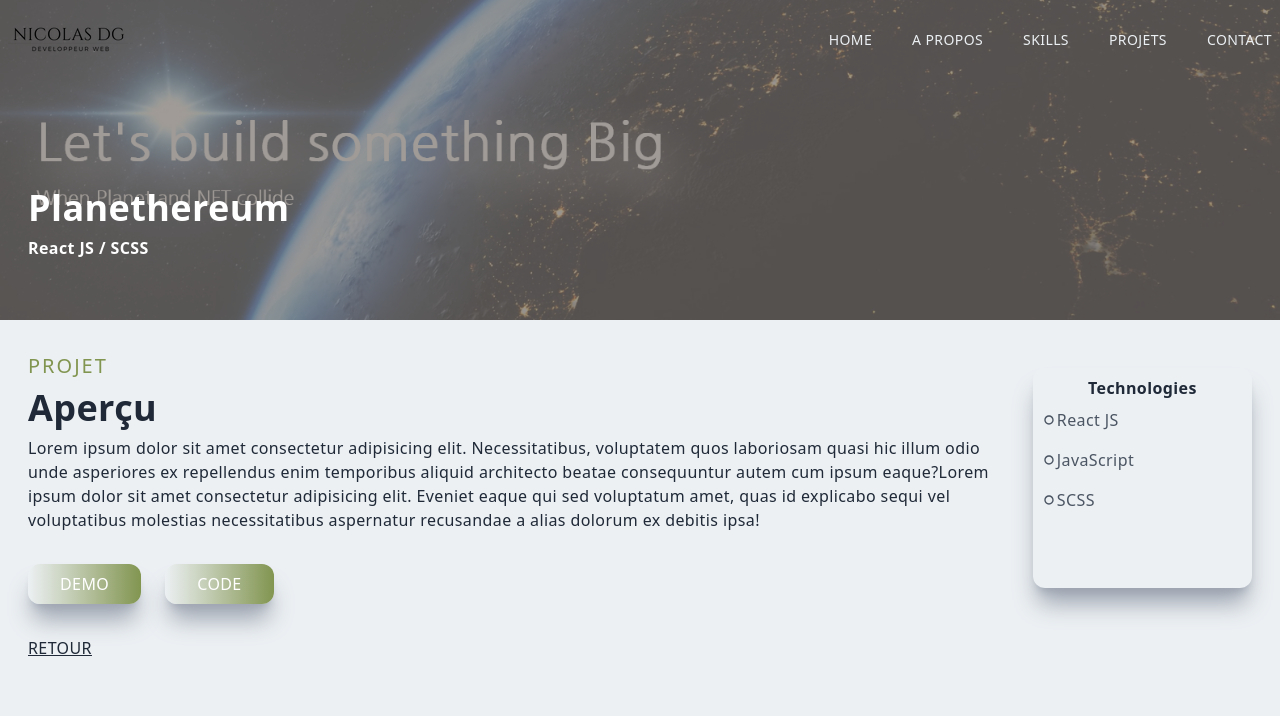
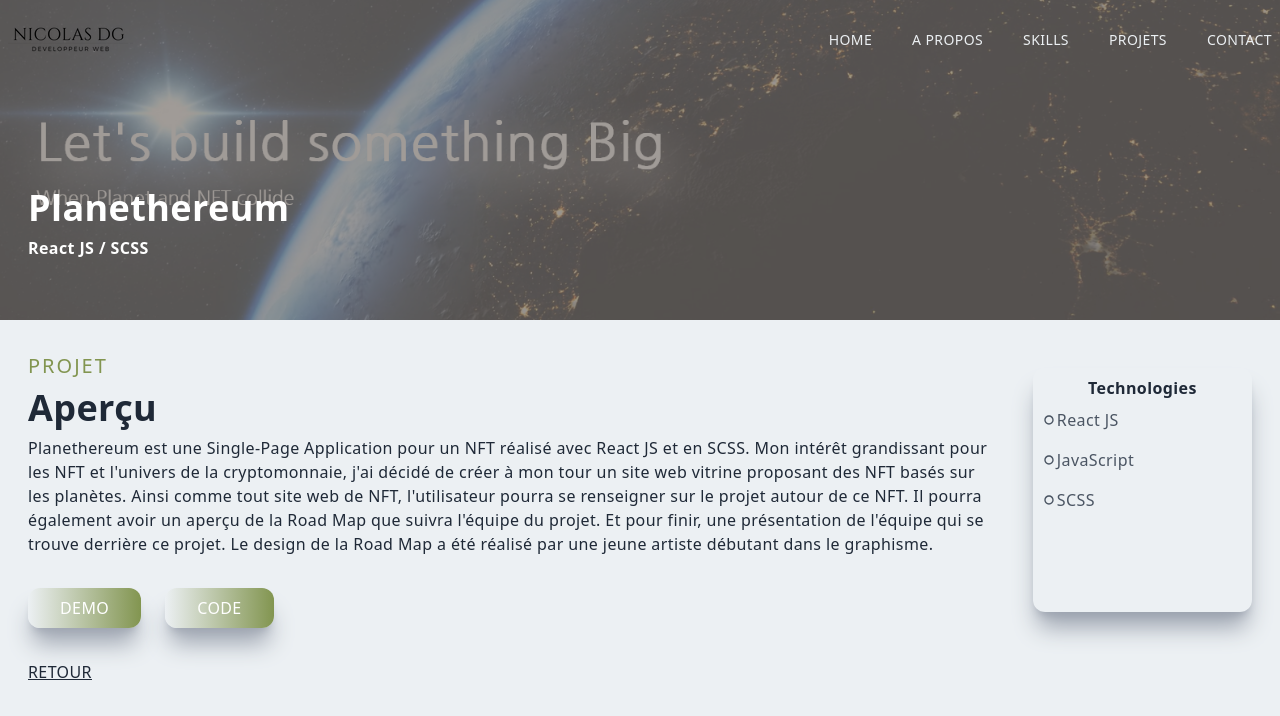
Before and after one commit to NicolasDeGouveia/NDG_Portfolio, a Next.js app: page /planethereum in a window 1280 px wide. Shown: the top 716 px of the page. Built offline with nearby package versions, Linux system fonts and the light colour scheme.

Commit message:
adding planethereum text content + fixing url button

```diff
--- a/pages/planethereum.jsx
+++ b/pages/planethereum.jsx
@@ -6,7 +6,7 @@ import { BiRadioCircle } from "react-icons/bi";
 
 const planethereum = () => {
   return (
-    <div className="w-full overflow-x-hidden">
+    <div className="w-full over">
       <div className=" w-screen h-[30vh] lg:h-[40vh] relative">
         <div className="absolute top-0 left-0 w-full h-[30vh] lg:h-[40vh] bg-stone-500/70 z-10" />
         <Image
@@ -29,23 +29,26 @@ const planethereum = () => {
           </p>
           <h2 className="py-2">Aperçu</h2>
           <p className="pb-4">
-            Lorem ipsum dolor sit amet consectetur adipisicing elit.
-            Necessitatibus, voluptatem quos laboriosam quasi hic illum odio unde
-            asperiores ex repellendus enim temporibus aliquid architecto beatae
-            consequuntur autem cum ipsum eaque?Lorem ipsum dolor sit amet
-            consectetur adipisicing elit. Eveniet eaque qui sed voluptatum amet,
-            quas id explicabo sequi vel voluptatibus molestias necessitatibus
-            aspernatur recusandae a alias dolorum ex debitis ipsa!
+            Planethereum est une Single-Page Application pour un NFT réalisé
+            avec React JS et en SCSS. Mon intérêt grandissant pour les NFT et
+            l&apos;univers de la cryptomonnaie, j&apos;ai décidé de créer à mon
+            tour un site web vitrine proposant des NFT basés sur les planètes.
+            Ainsi comme tout site web de NFT, l&apos;utilisateur pourra se
+            renseigner sur le projet autour de ce NFT. Il pourra également avoir
+            un aperçu de la Road Map que suivra l&apos;équipe du projet. Et pour
+            finir, une présentation de l&apos;équipe qui se trouve derrière ce
+            projet. Le design de la Road Map a été réalisé par une jeune artiste
+            débutant dans le graphisme.
           </p>
           <a
-            href="https://github.com/NicolasDeGouveia/Planethereum"
+            href="https://nicolasdegouveia.github.io/Planethereum/"
             target="_blank"
             rel="noreferrer"
           >
             <button className="px-8 py-2 mt-4 mr-6">Demo</button>
           </a>
           <a
-            href="https://nicolasdegouveia.github.io/Planethereum/"
+            href="https://github.com/NicolasDeGouveia/Planethereum"
             target="_blank"
             rel="noreferrer"
           >
```
